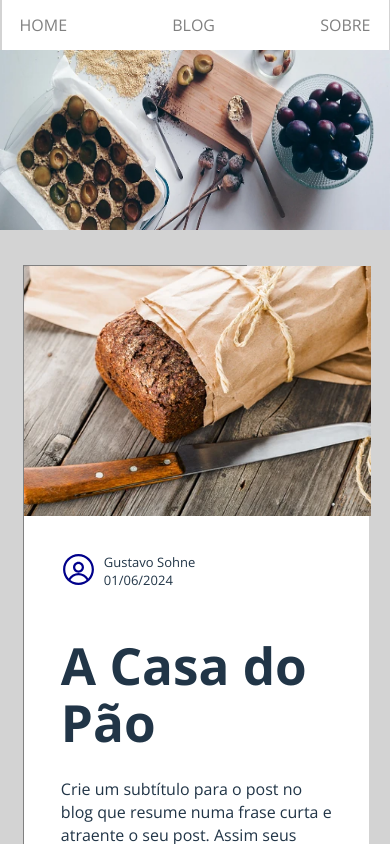
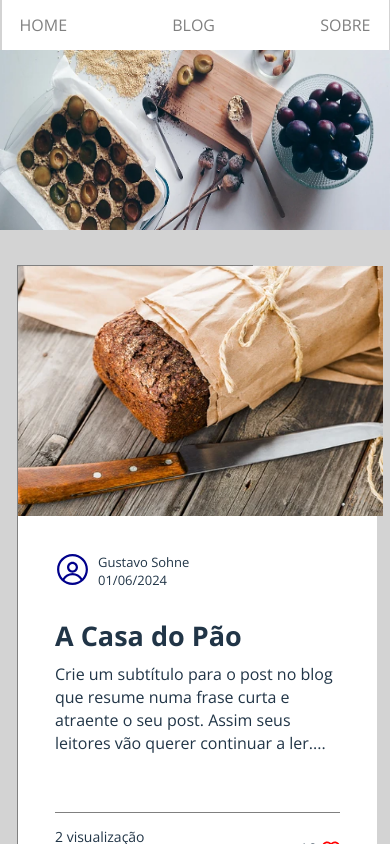
Before and after one commit to GustavoFSProg/blog-gus-js, a React (Vite) app: page / in a window 390 px wide. Shown: the top 844 px of the page. Built offline with nearby package versions, Linux system fonts and the light colour scheme.

Commit message:
mobile done

```diff
--- a/src/components/PostCard/PostCard.jsx
+++ b/src/components/PostCard/PostCard.jsx
@@ -6,6 +6,7 @@ import {
   ViewsContainer,
   Coments,
   BottomContainer,
+  H1
 } from "./style-postcard";
 // import paos from "../../assets/paos.png";
 import { RxAvatar } from "react-icons/rx";
@@ -41,7 +42,7 @@ function PostCard({title, author, image, date, description, likes, views}) {
             </div>
           </div>
           <div>
-            <h1>{title}</h1>
+            <H1>{title}</H1>
           </div>
           <div
             style={{
--- a/src/components/PostCard/style-postcard.jsx
+++ b/src/components/PostCard/style-postcard.jsx
@@ -2,12 +2,12 @@ import styled from "styled-components";
 
 export const PostContainer = styled.div`
   display: flex;
-  width: 57vw;
+  width: 60vw;
   height: auto;
   border: 1px solid gray;
   align-items: flex-start;
   margin-top: 29px;
-  margin-left: -42px;
+  /* margin-left: -42px; */
 
 
   @media screen and (max-width: 800px) {
@@ -18,13 +18,13 @@ export const PostContainer = styled.div`
 
 export const Post1 = styled.div`
   display: flex;
-  width: 28rem;
+  width: 26.8rem;
   height: auto;
   /* border: 1px solid gray; */
   align-items: flex-start;
   background: white;
   padding: 37px;
-  padding-bottom: 24px;
+  padding-bottom: 39.5px;
   flex-direction: column;
 
   @media screen and (max-width: 800px) {
@@ -34,7 +34,7 @@ export const Post1 = styled.div`
 
 export const Img1 = styled.img`
   /* height: 360.5px; */
-  height: 400.5px;
+  height: 370.5px;
   width: 50%;
 
   @media screen and (max-width: 550px) {
@@ -86,3 +86,11 @@ export const BottomContainer = styled.div`
     margin-top: 41px;
   }
 `;
+
+export const H1 = styled.h1`
+     font-size: 34px;
+
+  @media screen and (max-width: 800px){
+     font-size: 27px;
+  }
+`
```
